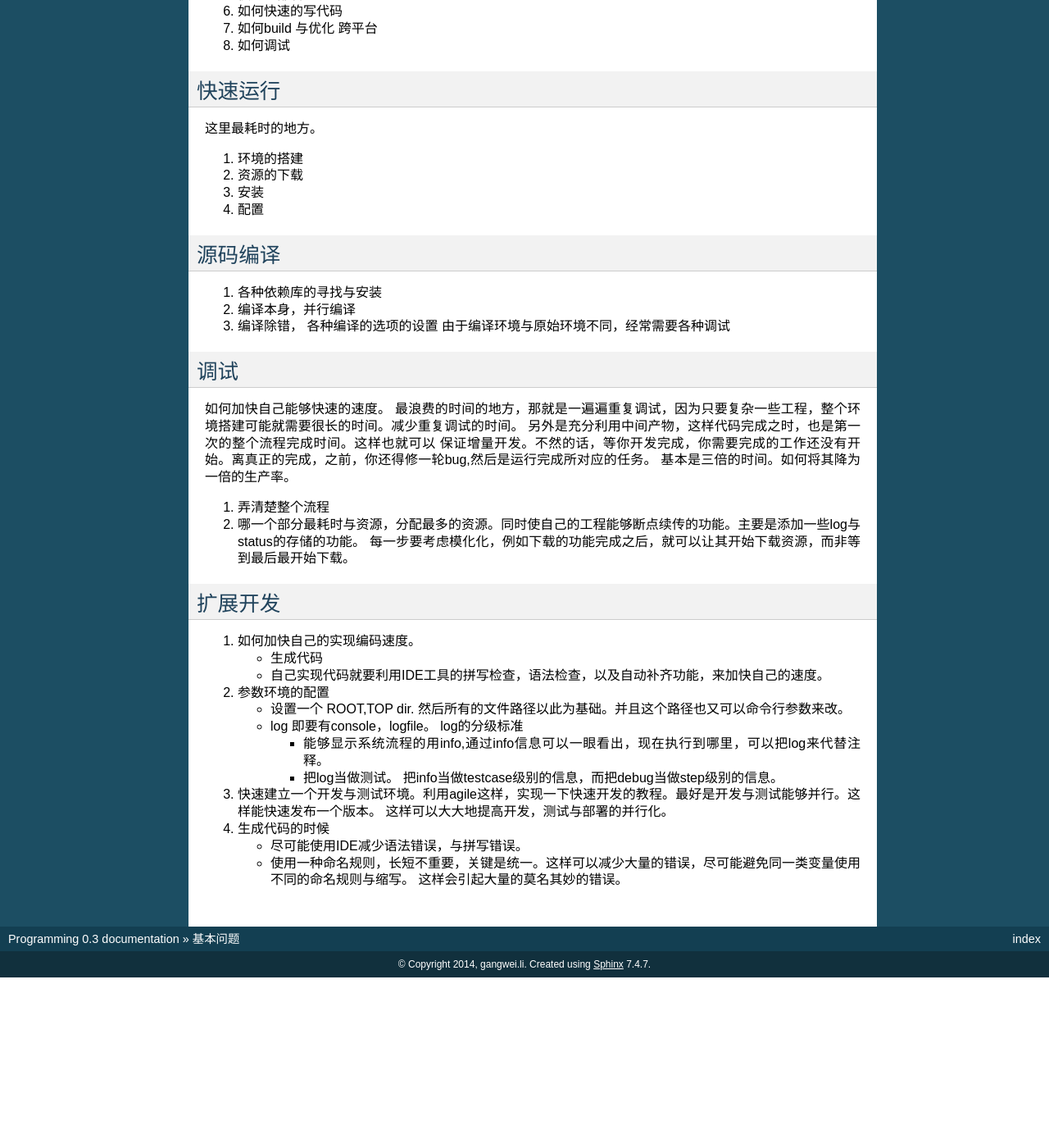
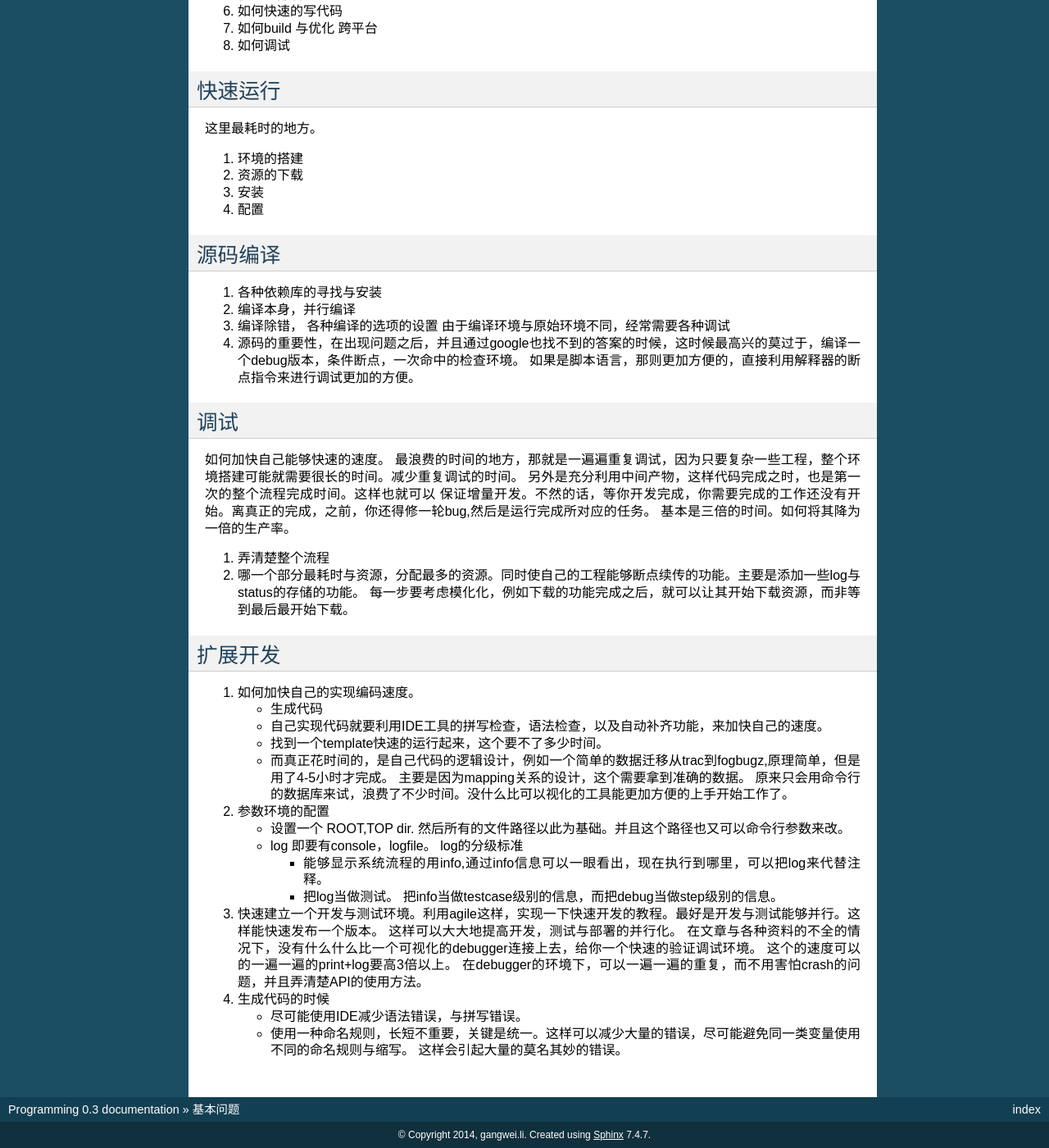
Before and after one commit to gwli/Programming, a Sphinx documentation site: the page built from source/content/Stage_2/Overall.rst, in a window 1280 px wide and 1400 px high, scrolled down 461 px. Shown: the whole window at 82% size. Built offline with Sphinx 7.4.7, drawn with Linux system fonts in a browser that asks for light colours; before the commit the page ends 1653 px from its top, so only the background shows below that.

Commit message:
如何让加快写代码的速度

```diff
--- a/source/content/Stage_2/Overall.rst
+++ b/source/content/Stage_2/Overall.rst
@@ -23,7 +23,7 @@
    #. 添加各种profiling的参数
    #. 如何优化
 
-#. 能够快速debug
+#. 能够快速debug，
 #. 能够扩展,并且快速测试
 #. 快速的部署
 
@@ -49,7 +49,8 @@
 #. 各种依赖库的寻找与安装
 #. 编译本身，并行编译
 #. 编译除错， 各种编译的选项的设置 由于编译环境与原始环境不同，经常需要各种调试
-
+#. 源码的重要性，在出现问题之后，并且通过google也找不到的答案的时候，这时候最高兴的莫过于，编译一个debug版本，条件断点，一次命中的检查环境。
+   如果是脚本语言，那则更加方便的，直接利用解释器的断点指令来进行调试更加的方便。
 
 调试
 =====
@@ -70,6 +71,9 @@
 
    +  生成代码
    +  自己实现代码就要利用IDE工具的拼写检查，语法检查，以及自动补齐功能，来加快自己的速度。
+   +  找到一个template快速的运行起来，这个要不了多少时间。
+   +  而真正花时间的，是自己代码的逻辑设计，例如一个简单的数据迁移从trac到fogbugz,原理简单，但是用了4-5小时才完成。
+      主要是因为mapping关系的设计，这个需要拿到准确的数据。 原来只会用命令行的数据库来试，浪费了不少时间。没什么比可以视化的工具能更加方便的上手开始工作了。
 
 #. 参数环境的配置
 
@@ -81,6 +85,7 @@
        把info当做testcase级别的信息，而把debug当做step级别的信息。
 
 #. 快速建立一个开发与测试环境。利用agile这样，实现一下快速开发的教程。最好是开发与测试能够并行。这样能快速发布一个版本。 这样可以大大地提高开发，测试与部署的并行化。
+   在文章与各种资料的不全的情况下，没有什么什么比一个可视化的debugger连接上去，给你一个快速的验证调试环境。 这个的速度可以的一遍一遍的print+log要高3倍以上。 在debugger的环境下，可以一遍一遍的重复，而不用害怕crash的问题，并且弄清楚API的使用方法。
 
 
 #. 生成代码的时候
```
